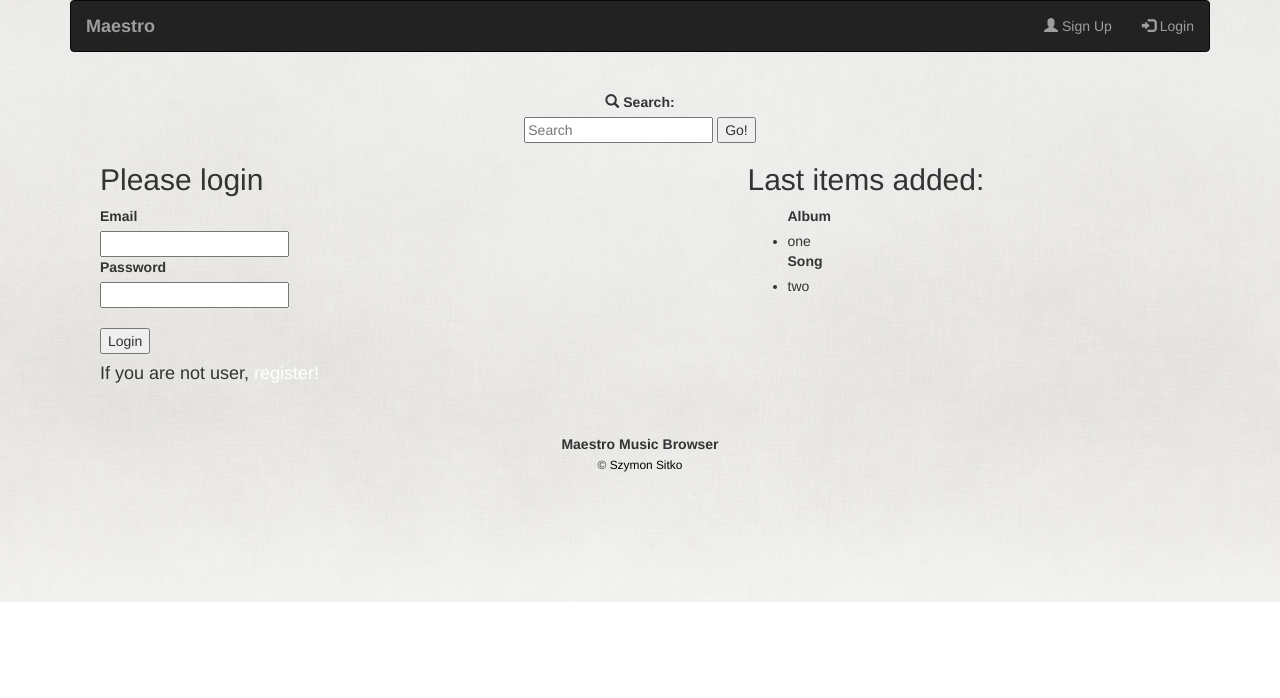
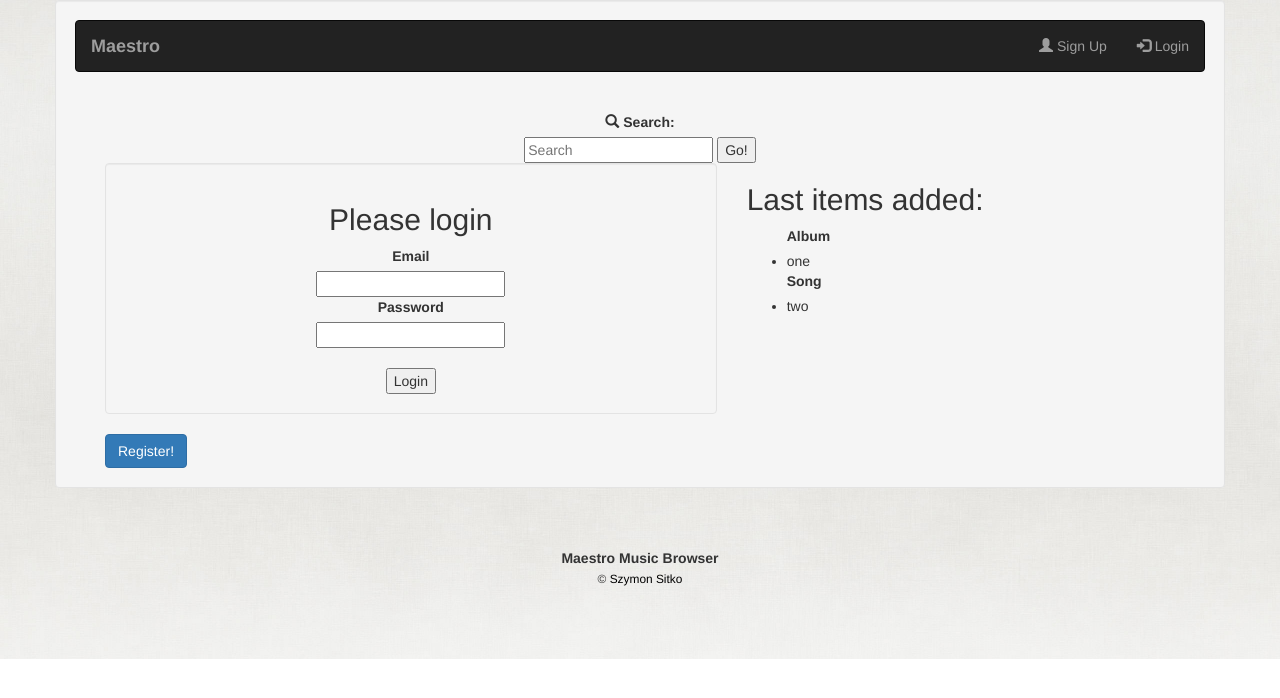
Before and after one commit to szymonsitko/maestro-flask, a Flask app: page /login/ in a window 1280 px wide. Shown: the top 698 px of the page. Run offline with Flask 2, Linux system fonts and the light colour scheme; some libraries are stand-ins or nearby versions.

Commit message:
Little details fixed

```diff
--- a/templates/base.html
+++ b/templates/base.html
@@ -52,7 +52,7 @@
 </head>
 <body>
 
-<div class="container">
+<div class="container well">
 
 
  <nav class="navbar navbar-inverse">
--- a/templates/create.html
+++ b/templates/create.html
@@ -4,7 +4,7 @@
 
 
 {% if form %}
-
+<div class="well well-lg">
 	<form method="POST" action="" class="form" enctype = "multipart/form-data">
 	{% for object in form %} {{ form.csrf_token }}
 
@@ -13,11 +13,12 @@
 	 	{{ object }}
 	 	<br>
 	{% endfor %}
+		<br>
 		<input type = "file" name = "file" />
 		<br>
 		<button type="submit" id="submit">Add!</button>
 	</form>
-
+</div>
 {% endif %}
 
 
--- a/templates/login.html
+++ b/templates/login.html
@@ -4,6 +4,8 @@
 
 {% if register_form %}
 
+
+<div class="well text-center">
 	<h2>Please register</h2>
 
 	<form method="POST" action="" class="form">
@@ -17,9 +19,9 @@
 		<br>
 		<button type="submit" id="submit">Register!</button>
 	</form>
-
+</div>
 	{% elif login_form %}
-
+<div class="well text-center">
 	<h2>Please login</h2>
 
 	<form method="POST" action="" class="form">
@@ -33,8 +35,8 @@
 		<br>
 		<button type="submit" id="submit">Login</button>
 	</form>
-
-<h4>If you are not user, <a href="{{ url_for('register') }}">register!</h4></a>
+</div>
+	<button class="btn btn-primary"><a href="{{ url_for('register') }}">Register!</h4></a></button>
 
 {% endif %}
 
```
Lines whose indentation alone changed are shown as unchanged.
